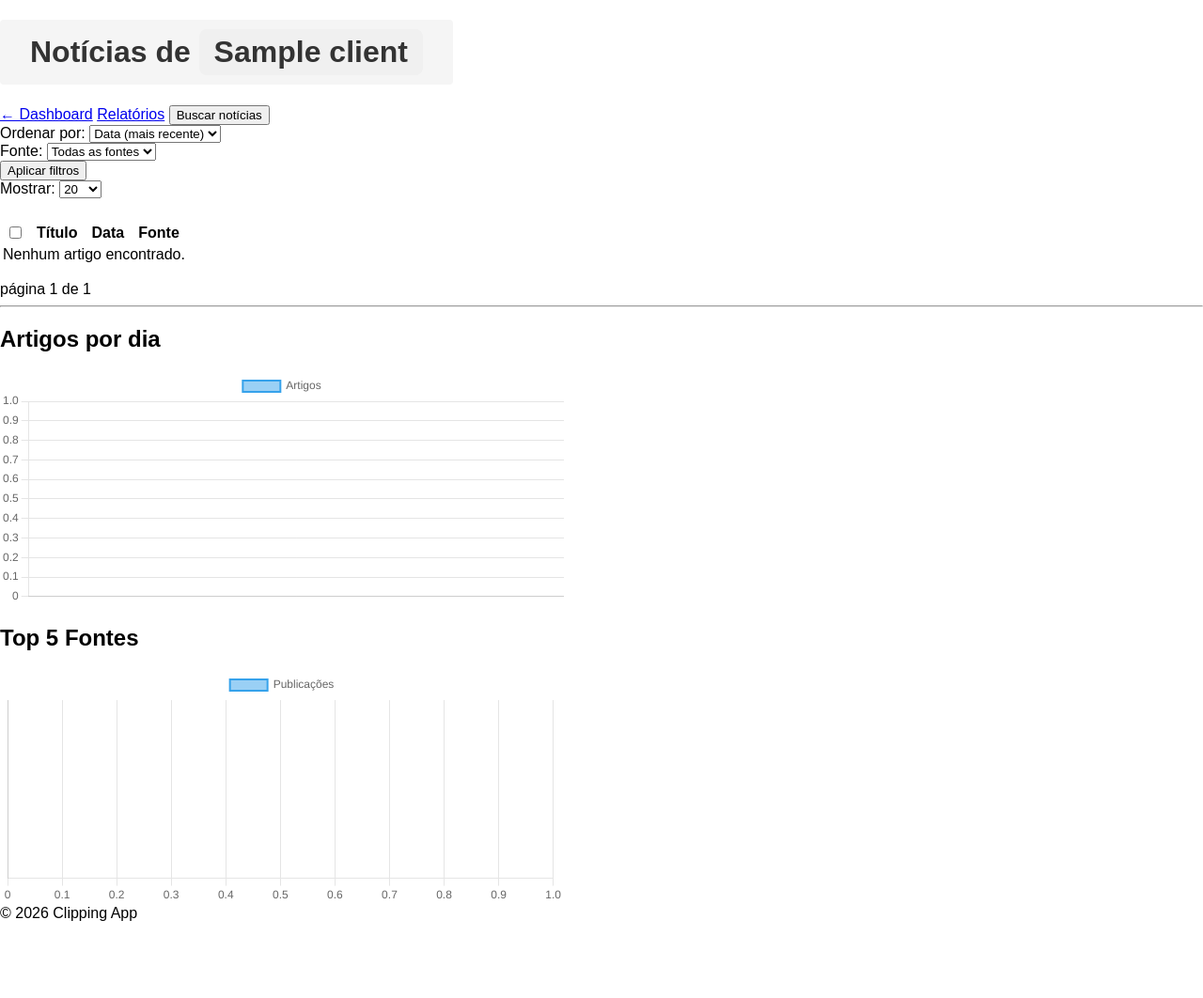
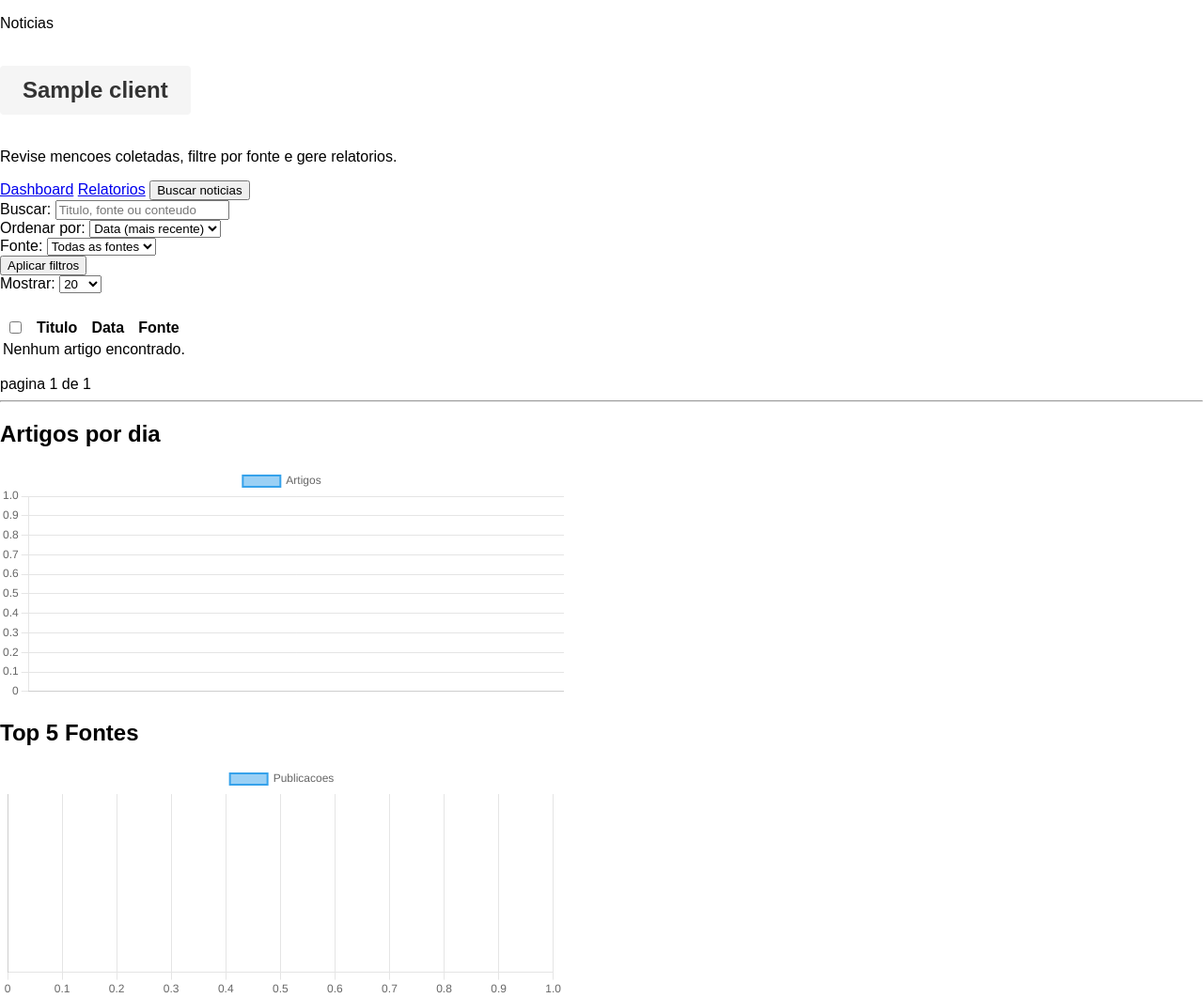
Before and after one commit to victorgdesouza/clipping, a Django app: page /dashboard/1/news/ in a window 1280 px wide. Shown: the part 57-1119 px from the top of the page at 94% size. Before the commit the page ends 1037 px from the top, so only its background shows below. Run offline with Django 5.2, Linux system fonts and the light colour scheme; a user stored in the database is signed in; tables that the repository leaves empty hold one stand-in row (values such as "Sample post").

Commit message:
Apply professional client news layout

```diff
--- a/templates/newsclip/client_news.html
+++ b/templates/newsclip/client_news.html
@@ -1,26 +1,25 @@
 {% extends "base.html" %}
 {% load source_extras %}
 
-{% block title %}Notícias de {{ client.name }}{% endblock title %}
+{% block title %}Noticias de {{ client.name }}{% endblock title %}
 
 {% block content %}
-<h1 class="page-title">
-  Notícias de
-  <span class="client-name">{{ client.name }}</span>
-</h1>
+<section class="page-header">
+  <div>
+    <p class="page-eyebrow">Noticias</p>
+    <h1 class="page-title">{{ client.name }}</h1>
+    <p>Revise mencoes coletadas, filtre por fonte e gere relatorios.</p>
+  </div>
+  <div class="action-bar">
+    <a class="button button-ghost" href="{% url 'dashboard' %}">Dashboard</a>
+    <a class="button button-ghost" href="{% url 'client_reports' client.id %}">Relatorios</a>
+    <button id="btn-fetch-news" class="button">Buscar noticias</button>
+  </div>
+</section>
 
-<div class="action-bar">
-  <a class="button" href="{% url 'dashboard' %}">← Dashboard</a>
-  <a class="button" href="{% url 'client_reports' client.id %}">Relatórios</a>
-  <button id="btn-fetch-news" class="button button-secondary">Buscar notícias</button>
-</div>
-
-<!-- overlay full-screen -->
-<div id="loading-overlay" style="display:none;position:fixed;top:0;left:0;
-width:100%;height:100%;background:rgba(255,255,255,0.8);
-justify-content:center;align-items:center;z-index:1000;flex-direction:column;">
+<div id="loading-overlay" style="display:none;position:fixed;top:0;left:0;width:100%;height:100%;background:rgba(255,255,255,0.8);justify-content:center;align-items:center;z-index:1000;flex-direction:column;">
   <div class="spinner"></div>
-  <p>Buscando notícias…</p>
+  <p>Buscando noticias...</p>
 </div>
 
 <script>
@@ -34,8 +33,8 @@ justify-content:center;align-items:center;z-index:1000;flex-direction:column;">
     });
     return v;
   }
+
   document.addEventListener('DOMContentLoaded', function () {
-    // Buscar notícias
     const btnFetch = document.getElementById('btn-fetch-news');
     const overlay = document.getElementById('loading-overlay');
     if (btnFetch) {
@@ -65,34 +64,35 @@ justify-content:center;align-items:center;z-index:1000;flex-direction:column;">
             console.error('Fetch error:', err);
             overlay.style.display = 'none';
             btnFetch.disabled = false;
-            alert('Falha ao buscar notícias. Verifique o console.');
+            alert('Falha ao buscar noticias. Verifique o console.');
           });
       });
     }
 
-    // Bulk actions
     const bulkActions = document.getElementById('bulk-actions');
     const checkboxes = document.querySelectorAll('.select-item');
     const selectAll = document.getElementById('select-all');
     const form = document.getElementById('bulk-form');
+
     function updateBulkActions() {
       const anyChecked = Array.from(checkboxes).some(chk => chk.checked);
       bulkActions.style.display = anyChecked ? 'block' : 'none';
     }
+
     checkboxes.forEach(chk => {
       chk.addEventListener('change', updateBulkActions);
     });
+
     if (selectAll) {
       selectAll.addEventListener('change', function () {
         checkboxes.forEach(chk => chk.checked = selectAll.checked);
         updateBulkActions();
       });
     }
+
     updateBulkActions();
 
-    // Excluir selecionados
     document.getElementById('btn-exclude-selected').onclick = function () {
-      // Remove input antigo
       const prevInput = form.querySelector('input[name="action"]');
       if (prevInput) prevInput.remove();
 
@@ -103,13 +103,12 @@ justify-content:center;align-items:center;z-index:1000;flex-direction:column;">
       form.appendChild(action);
 
       if (!Array.from(checkboxes).some(chk => chk.checked)) {
-        alert('Selecione pelo menos uma notícia!');
+        alert('Selecione pelo menos uma noticia!');
         return;
       }
       form.submit();
     };
 
-    // Marcar como mantidos
     document.getElementById('btn-keep-selected').onclick = function () {
       const prevInput = form.querySelector('input[name="action"]');
       if (prevInput) prevInput.remove();
@@ -121,7 +120,7 @@ justify-content:center;align-items:center;z-index:1000;flex-direction:column;">
       form.appendChild(action);
 
       if (!Array.from(checkboxes).some(chk => chk.checked)) {
-        alert('Selecione pelo menos uma notícia!');
+        alert('Selecione pelo menos uma noticia!');
         return;
       }
       form.submit();
@@ -130,6 +129,10 @@ justify-content:center;align-items:center;z-index:1000;flex-direction:column;">
 </script>
 
 <form method="get" class="filter-form">
+  <div class="filter-group">
+    <label for="q">Buscar:</label>
+    <input id="q" type="search" name="q" value="{{ current_search_query }}" placeholder="Titulo, fonte ou conteudo">
+  </div>
   <div class="filter-group">
     <label for="sort">Ordenar por:</label>
     <select id="sort" name="sort">
@@ -159,6 +162,7 @@ justify-content:center;align-items:center;z-index:1000;flex-direction:column;">
   </select>
   <input type="hidden" name="sort" value="{{ sort }}">
   <input type="hidden" name="source" value="{{ selected_source }}">
+  <input type="hidden" name="q" value="{{ current_search_query }}">
 </form>
 
 <form method="post" action="{% url 'bulk_update_news' client.id %}" id="bulk-form">
@@ -175,7 +179,7 @@ justify-content:center;align-items:center;z-index:1000;flex-direction:column;">
     <thead>
       <tr>
         <th><input type="checkbox" id="select-all"></th>
-        <th>Título</th>
+        <th>Titulo</th>
         <th>Data</th>
         <th>Fonte</th>
       </tr>
@@ -199,21 +203,21 @@ justify-content:center;align-items:center;z-index:1000;flex-direction:column;">
 
 <div class="pagination" style="margin-top:1em;">
   {% if articles.has_previous %}
-  <a href="?page=1&page_size={{ page_size }}{% if sort %}&sort={{ sort }}{% endif %}{% if selected_source %}&source={{ selected_source }}{% endif %}"
-    class="pagination-link">Primeira «</a>
-  <a href="?page={{ articles.previous_page_number }}&page_size={{ page_size }}{% if sort %}&sort={{ sort }}{% endif %}{% if selected_source %}&source={{ selected_source }}{% endif %}"
-    class="pagination-link">‹ anterior</a>
+  <a href="?page=1&page_size={{ page_size }}{% if sort %}&sort={{ sort }}{% endif %}{% if selected_source %}&source={{ selected_source }}{% endif %}{% if current_search_query %}&q={{ current_search_query }}{% endif %}"
+    class="pagination-link">Primeira</a>
+  <a href="?page={{ articles.previous_page_number }}&page_size={{ page_size }}{% if sort %}&sort={{ sort }}{% endif %}{% if selected_source %}&source={{ selected_source }}{% endif %}{% if current_search_query %}&q={{ current_search_query }}{% endif %}"
+    class="pagination-link">Anterior</a>
   {% endif %}
 
   <span class="pagination-info">
-    página {{ articles.number }} de {{ articles.paginator.num_pages }}
+    pagina {{ articles.number }} de {{ articles.paginator.num_pages }}
   </span>
 
   {% if articles.has_next %}
-  <a href="?page={{ articles.next_page_number }}&page_size={{ page_size }}{% if sort %}&sort={{ sort }}{% endif %}{% if selected_source %}&source={{ selected_source }}{% endif %}"
-    class="pagination-link">próxima ›</a>
-  <a href="?page={{ articles.paginator.num_pages }}&page_size={{ page_size }}{% if sort %}&sort={{ sort }}{% endif %}{% if selected_source %}&source={{ selected_source }}{% endif %}"
-    class="pagination-link">Última »</a>
+  <a href="?page={{ articles.next_page_number }}&page_size={{ page_size }}{% if sort %}&sort={{ sort }}{% endif %}{% if selected_source %}&source={{ selected_source }}{% endif %}{% if current_search_query %}&q={{ current_search_query }}{% endif %}"
+    class="pagination-link">Proxima</a>
+  <a href="?page={{ articles.paginator.num_pages }}&page_size={{ page_size }}{% if sort %}&sort={{ sort }}{% endif %}{% if selected_source %}&source={{ selected_source }}{% endif %}{% if current_search_query %}&q={{ current_search_query }}{% endif %}"
+    class="pagination-link">Ultima</a>
   {% endif %}
 </div>
 
@@ -245,7 +249,6 @@ justify-content:center;align-items:center;z-index:1000;flex-direction:column;">
 <script src="https://cdn.jsdelivr.net/npm/chart.js"></script>
 <script>
   document.addEventListener('DOMContentLoaded', function () {
-    // Artigos por dia
     {% if daily_labels_json and daily_counts_json %}
     var ctxDaily = document.getElementById('chart-daily');
     if (ctxDaily && window.Chart) {
@@ -270,7 +273,6 @@ justify-content:center;align-items:center;z-index:1000;flex-direction:column;">
     }
     {% endif %}
 
-  // Top 5 Fontes
     {% if source_labels_json and source_counts_json %}
     var ctxSources = document.getElementById('chart-sources');
     if (ctxSources && window.Chart) {
@@ -279,7 +281,7 @@ justify-content:center;align-items:center;z-index:1000;flex-direction:column;">
         data: {
           labels: {{ source_labels_json|safe }},
           datasets: [{
-    label: 'Publicações',
+            label: 'Publicacoes',
             data: {{ source_counts_json|safe }},
             borderWidth: 2
           }]
```
Lines whose indentation alone changed are shown as unchanged.
